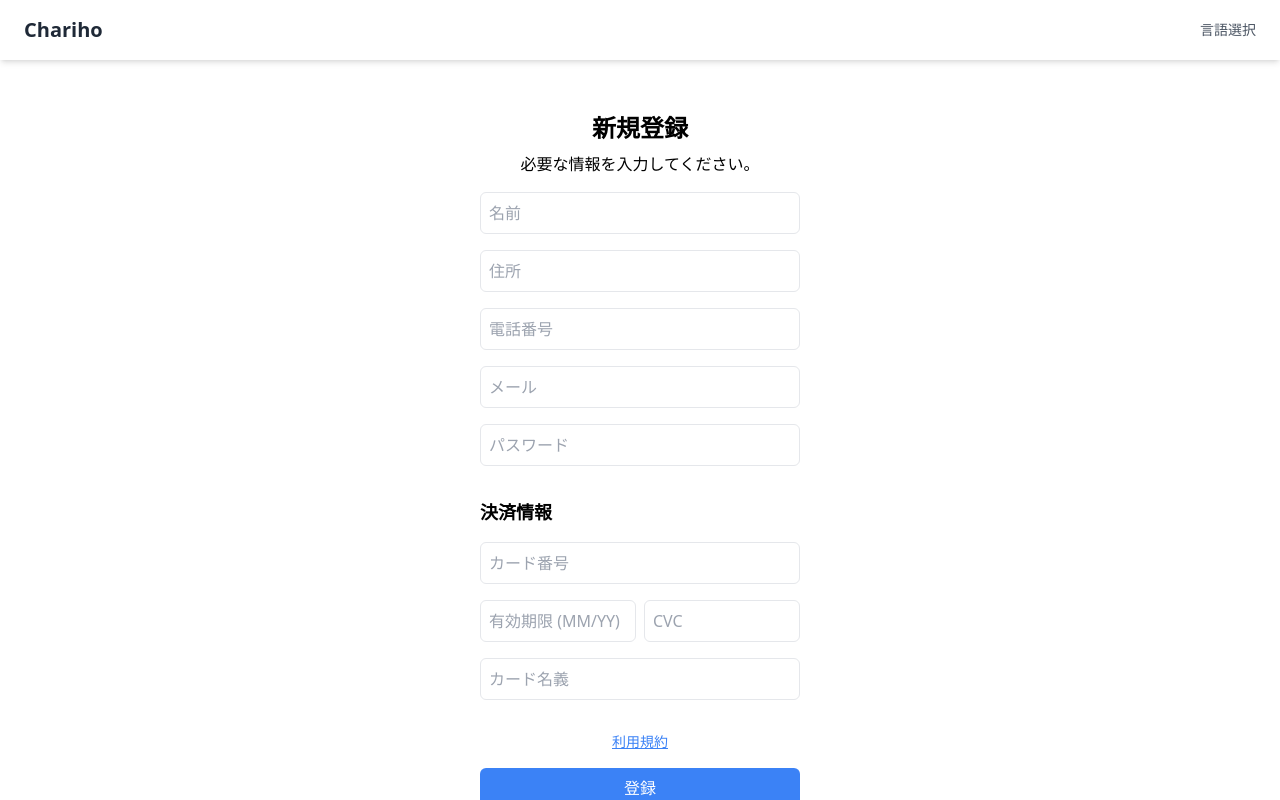
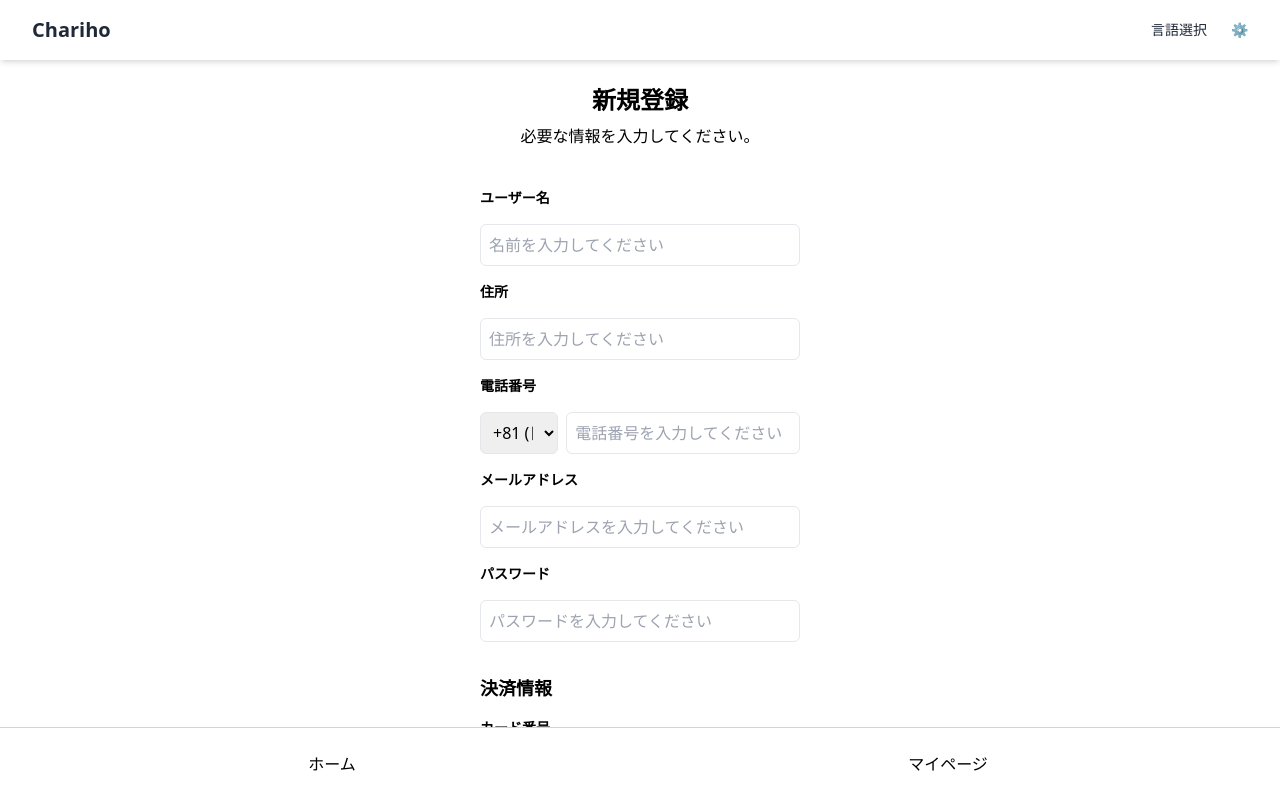
Before and after one commit to ms-engineer-bc24-12/Section_9_team_chariho, a Next.js app in the folder frontend/: page /auth/register in a window 1280 px wide. Shown: the top 800 px of the page. Built offline with nearby package versions, Linux system fonts and the light colour scheme.

Commit message:
feat:ログインページとFirebaseを統合

```diff
--- a/frontend/package.json
+++ b/frontend/package.json
@@ -10,6 +10,7 @@
     "format": "prettier --write ."
   },
   "dependencies": {
+    "firebase": "^11.3.0",
     "next": "15.1.6",
     "react": "^19.0.0",
     "react-dom": "^19.0.0"
--- a/frontend/src/app/auth/login/page.tsx
+++ b/frontend/src/app/auth/login/page.tsx
@@ -1,26 +1,62 @@
 //src/app/auth/login/page.tsx
 //①-②　ログインページ
+'use client';
+
+import { useState } from 'react';
+import { signInWithEmailAndPassword } from 'firebase/auth';
+import { auth } from '@/lib/firebase';
+import { useRouter } from 'next/navigation';
 import Button from '@/app/components/Button';
 
 export default function Login() {
+  const [email, setEmail] = useState('');
+  const [password, setPassword] = useState('');
+  const [error, setError] = useState('');
+  const router = useRouter();
+
+  const handleLogin = async (e: React.FormEvent) => {
+    e.preventDefault();
+    setError(''); // エラーメッセージをリセット
+
+    try {
+      await signInWithEmailAndPassword(auth, email, password);
+      router.push('/rental'); // ログイン成功時に `/rental` へ遷移
+    } catch (error) {
+      setError('正しい内容を入力してください'); // エラーメッセージを設定
+      console.error(error);
+    }
+  };
+
   return (
     <div className="flex flex-col items-center justify-center min-h-screen">
       <h1 className="text-2xl font-bold">ログイン</h1>
+      <br />
+      {/* エラーメッセージ */}
+      {error && <p className="text-red-500 text-sm">{error}</p>}
 
-      <form className="flex flex-col gap-4 mt-4 w-80">
+      <form onSubmit={handleLogin} className="flex flex-col gap-4 mt-4 w-80">
         <input
           type="email"
           placeholder="メール"
+          value={email}
+          onChange={(e) => setEmail(e.target.value)}
           className="border p-2 rounded-md w-full"
+          required
         />
         <input
           type="password"
           placeholder="パスワード"
+          value={password}
+          onChange={(e) => setPassword(e.target.value)}
           className="border p-2 rounded-md w-full"
+          required
         />
 
         {/* ログインボタン */}
-        <Button className="bg-blue-500 text-white hover:bg-blue-700">
+        <Button
+          type="submit"
+          className="bg-blue-500 text-white hover:bg-blue-700"
+        >
           ログイン
         </Button>
       </form>
--- a/frontend/src/app/auth/register/page.tsx
+++ b/frontend/src/app/auth/register/page.tsx
@@ -1,71 +1,184 @@
 //src/app/auth/register/page.tsx
 //①-①　新規登録ページ
+'use client';
+
+import { useState } from 'react';
+import { createUserWithEmailAndPassword } from 'firebase/auth';
+import { auth } from '@/lib/firebase';
+import { useRouter } from 'next/navigation';
 import Button from '@/app/components/Button';
 
 export default function Register() {
+  const [email, setEmail] = useState('');
+  const [password, setPassword] = useState('');
+  const [phoneNumber, setPhoneNumber] = useState('');
+  const [cardNumber, setCardNumber] = useState('');
+  const [cvc, setCvc] = useState('');
+  const [error, setError] = useState('');
+  const router = useRouter();
+
+  const handleRegister = async (e: React.FormEvent) => {
+    e.preventDefault();
+    setError(''); // エラーをリセット
+
+    try {
+      await createUserWithEmailAndPassword(auth, email, password);
+      alert('登録が完了しました！'); // アラートを表示
+      router.push('/auth/login'); // ログインページへ遷移
+    } catch (error) {
+      setError('登録に失敗しました。入力内容を確認してください。');
+      console.error(error);
+    }
+  };
+
+  // 電話番号の入力処理
+  const handlePhoneNumberChange = (e: React.ChangeEvent<HTMLInputElement>) => {
+    const value = e.target.value.replace(/\D/g, ''); // 数字以外を削除
+    setPhoneNumber(value);
+  };
+
+  // カード番号の入力時にハイフンを挿入する関数
+  const handleCardNumberChange = (e: React.ChangeEvent<HTMLInputElement>) => {
+    let value = e.target.value.replace(/\D/g, ''); // 数字以外を削除
+    if (value.length > 4) {
+      value = `${value.slice(0, 4)}-${value.slice(4)}`;
+    }
+    if (value.length > 9) {
+      value = `${value.slice(0, 9)}-${value.slice(9)}`;
+    }
+    if (value.length > 14) {
+      value = `${value.slice(0, 14)}-${value.slice(14)}`;
+    }
+    setCardNumber(value); // 変換したカード番号を状態に設定
+  };
+
+  // CVCの入力処理
+  const handleCVCChange = (e: React.ChangeEvent<HTMLInputElement>) => {
+    let value = e.target.value.replace(/\D/g, ''); // 数字以外を削除
+    if (value.length > 3) {
+      value = value.slice(0, 3); // 3桁を超えないように制限
+    }
+    setCvc(value); // 変換したCVCを状態に設定
+  };
+
   return (
     <div className="flex flex-col items-center justify-center min-h-screen">
+      <br />
       <h1 className="text-2xl font-bold">新規登録</h1>
       <p className="mt-2">必要な情報を入力してください。</p>
-
-      <form className="flex flex-col gap-4 mt-4 w-80">
+      <br />
+      {/* エラーメッセージ */}
+      {error && <p className="text-red-500 text-sm">{error}</p>}
+      <form
+        onSubmit={handleRegister}
+        className="flex flex-col min-h-screen gap-4 mt-4 w-80"
+      >
+        <label className="text-sm font-semibold">ユーザー名</label>
         <input
           type="text"
-          placeholder="名前"
-          className="border p-2 rounded-md w-full"
+          placeholder="名前を入力してください"
+          className="border p-2 rounded-md "
+          required
         />
+        <label className="text-sm font-semibold">住所</label>
         <input
           type="text"
-          placeholder="住所"
+          placeholder="住所を入力してください"
           className="border p-2 rounded-md w-full"
+          required
         />
-        <input
-          type="tel"
-          placeholder="電話番号"
-          className="border p-2 rounded-md w-full"
-        />
+        <label className="text-sm font-semibold">電話番号</label>
+        <div className="flex gap-2">
+          {/* 国番号 */}
+          <select className="border p-2 rounded-md w-1/4" required>
+            <option value="+81">+81 (日本)</option>
+            <option value="+1">+1 (アメリカ)</option>
+            <option value="+44">+44 (イギリス)</option>
+            <option value="+49">+49 (ドイツ)</option>
+            {/* 他の国番号を追加 */}
+          </select>
+
+          {/* 電話番号 */}
+          <input
+            type="text"
+            value={phoneNumber}
+            onChange={handlePhoneNumberChange}
+            className="border p-2 rounded-md w-3/4"
+            maxLength={15} // 電話番号の最大桁数を設定
+            required
+            placeholder="電話番号を入力してください"
+          />
+        </div>
+        <label className="text-sm font-semibold">メールアドレス</label>
         <input
           type="email"
-          placeholder="メール"
+          placeholder="メールアドレスを入力してください"
+          value={email}
+          onChange={(e) => setEmail(e.target.value)}
           className="border p-2 rounded-md w-full"
+          required
         />
+        <label className="text-sm font-semibold">パスワード</label>
         <input
           type="password"
-          placeholder="パスワード"
+          placeholder="パスワードを入力してください"
+          value={password}
+          onChange={(e) => setPassword(e.target.value)}
           className="border p-2 rounded-md w-full"
+          required
         />
 
         {/* クレジットカード情報 */}
         <h2 className="text-lg font-semibold mt-4">決済情報</h2>
+        <label className="text-sm font-semibold">カード番号</label>
         <input
           type="text"
-          placeholder="カード番号"
+          placeholder="カード番号を入力してください"
+          value={cardNumber}
+          onChange={handleCardNumberChange} // ここでカード番号を変更
           className="border p-2 rounded-md w-full"
+          maxLength={16} // 最大文字数は「4-4-4-4」形式の16
+          required
         />
+        <label className="text-sm font-semibold">
+          有効期限/セキュリティコード
+        </label>
         <div className="flex gap-2">
           <input
             type="text"
             placeholder="有効期限 (MM/YY)"
             className="border p-2 rounded-md w-1/2"
+            required
           />
           <input
             type="text"
+            value={cvc}
+            onChange={handleCVCChange}
+            className="border p-2 rounded-md w-full"
+            maxLength={3} // CVCを3桁に制限
+            required
             placeholder="CVC"
-            className="border p-2 rounded-md w-1/2"
           />
         </div>
+        <label className="text-sm font-semibold">カード名義</label>
         <input
           type="text"
-          placeholder="カード名義"
+          placeholder="カード名義を入力してください"
           className="border p-2 rounded-md w-full"
+          required
         />
+
         <a
           href="/mypage/terms"
           className="text-blue-500 underline text-sm text-center mt-4"
         >
           利用規約
         </a>
-        <Button className="bg-blue-500 text-white hover:bg-blue-700">
+
+        <Button
+          type="submit"
+          className="bg-blue-500 text-white hover:bg-blue-700"
+        >
           登録
         </Button>
       </form>
--- a/frontend/src/app/components/Footer.tsx
+++ b/frontend/src/app/components/Footer.tsx
@@ -1,9 +1,22 @@
 //src/app/components/Footer.tsx
 //⑤ フッターの作成(2025@chariho?)
+import Link from 'next/link';
+
 export default function Footer() {
   return (
-    <footer className="w-full text-center text-gray-500 py-4 mt-auto">
-      © 2025 Chariho
+    <footer className="fixed bottom-0 w-full bg-white border-t border-gray-300 py-4 px-6 flex">
+      <Link
+        href="/rental"
+        className="w-1/2 text-center py-2 text-grey-800 hover:text-gray-400 rounded-l-lg"
+      >
+        ホーム
+      </Link>
+      <Link
+        href="/mypage"
+        className="w-1/2 text-center py-2 text-grey-800 hover:text-gray-400 rounded-r-lg"
+      >
+        マイページ
+      </Link>
     </footer>
   );
 }
--- a/frontend/src/app/components/Header.tsx
+++ b/frontend/src/app/components/Header.tsx
@@ -2,12 +2,21 @@
 //ヘッダーの作成(言語選択のみ？)
 export default function Header() {
   return (
-    <header className="w-full flex justify-between items-center px-6 py-4 bg-white shadow-md">
+    <header className="w-full flex justify-between items-center px-8 py-4 bg-white shadow-md">
       {/* 左側: アプリ名 */}
       <h1 className="text-xl font-bold text-gray-800">Chariho</h1>
 
       {/* 右側: 言語選択 */}
-      <div className="text-gray-600 text-sm cursor-pointer">言語選択</div>
+      <div className="flex items-center gap-6 text-gray-800 hover:text-gray-400 text-sm cursor-pointer">
+        <span>言語選択</span>
+        <a href="/mypage/account" className="relative group">
+          <span className="cursor-pointer">⚙️</span>
+          {/* ホバー時に表示されるツールチップ */}
+          <span className="absolute top-full left-1/2 transform -translate-x-1/2 mt-2 w-max px-2 py-1 text-xs text-black bg-gray-300 rounded opacity-0 group-hover:opacity-100 transition-opacity">
+            設定
+          </span>
+        </a>
+      </div>
     </header>
   );
 }
--- a/frontend/src/app/rental/page.tsx
+++ b/frontend/src/app/rental/page.tsx
@@ -14,14 +14,6 @@ export default function RentalPage() {
           <p className="border p-4 rounded-md w-60 text-center">返す</p>
         </div>
       </div>
-
-      {/* フッターナビ */}
-      <div className="w-full">
-        <div className="flex justify-around bg-gray-100 p-4">
-          <p>🏠 ホーム</p>
-          <p>👤 マイページ</p>
-        </div>
-      </div>
     </div>
   );
 }
--- /dev/null
+++ b/frontend/src/lib/firebase.ts
@@ -0,0 +1,15 @@
+import { initializeApp } from 'firebase/app';
+import { getAuth } from 'firebase/auth';
+
+const firebaseConfig = {
+  apiKey: 'AIzaSyDPhLALDOEFlS-JhsJbqs8lvp-bkSwaWwc',
+  authDomain: 'chariho.firebaseapp.com',
+  projectId: 'chariho',
+  storageBucket: 'chariho.firebasestorage.app',
+  messagingSenderId: '121623712517',
+  appId: '1:121623712517:web:3d2d83c61b3f9296791d6c',
+};
+
+const app = initializeApp(firebaseConfig);
+
+export const auth = getAuth(app);
```
Also changed, not shown: frontend/src/app/components/Button.tsx (+8 -1 lines), 1 other file (tests, documents, lock files or other folders).
